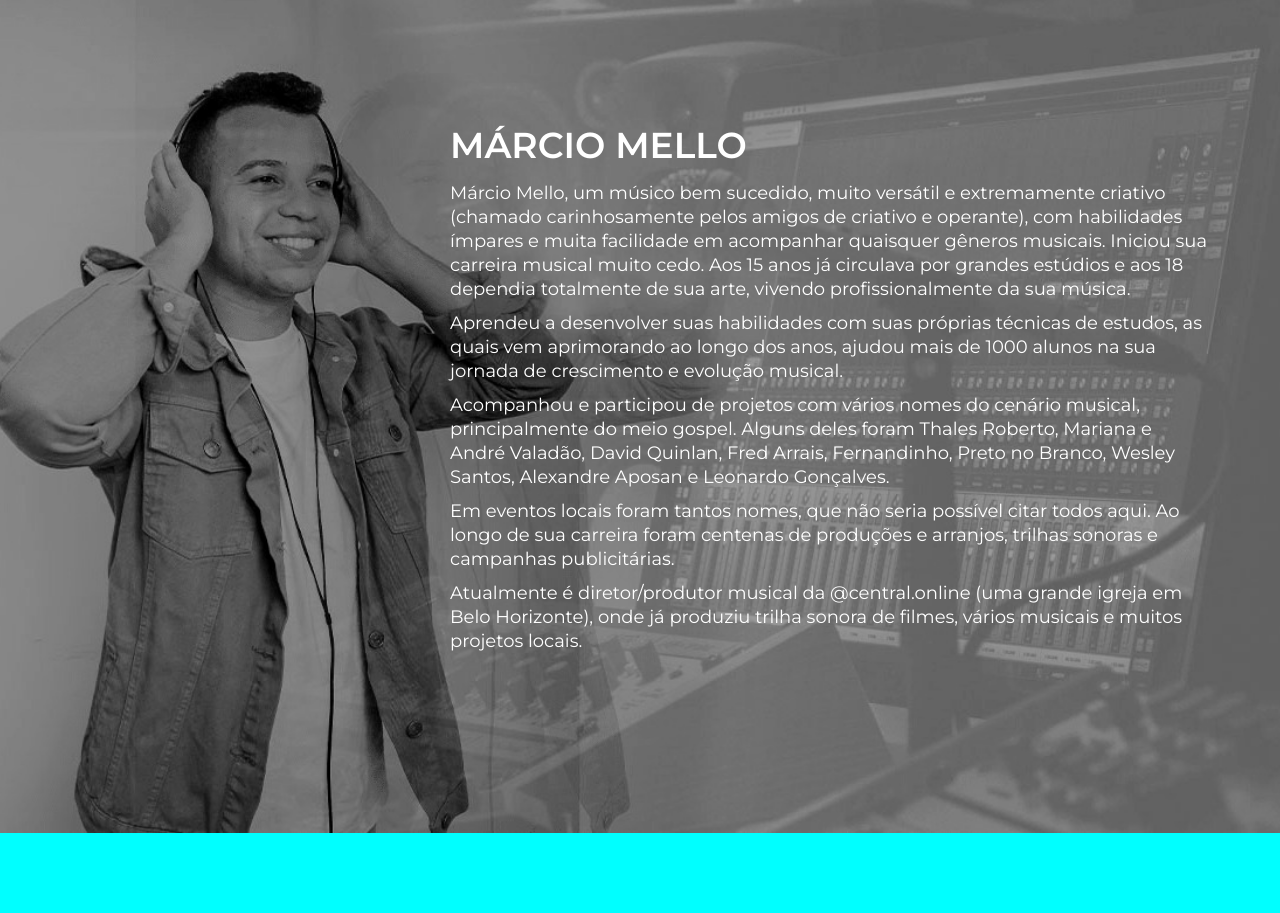
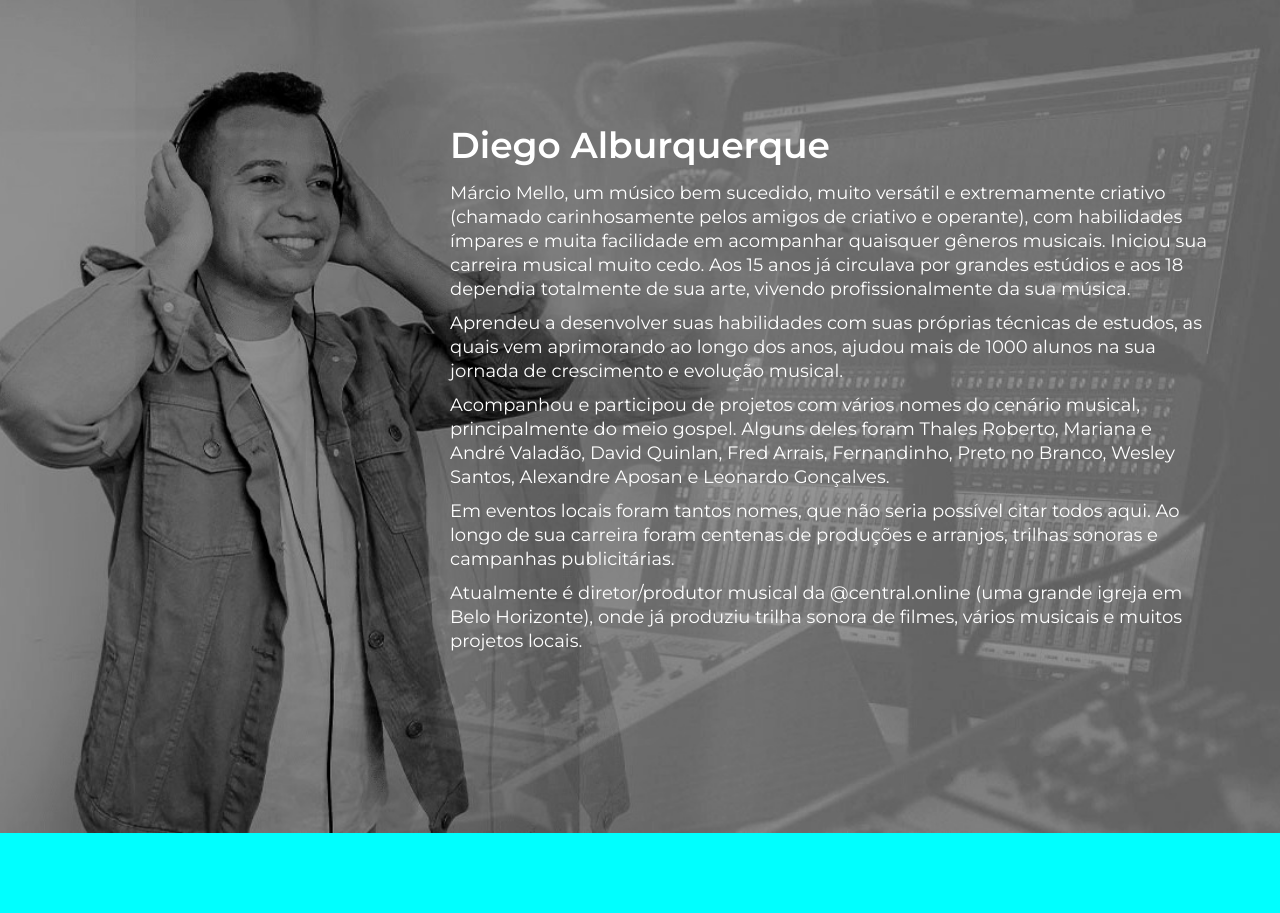
Before and after one commit to danrleyney2210/landing-page-01, a React (Create React App) app: page / in a window 1280 px wide. Shown: the part 5000-5913 px from the top of the page. Built offline with nearby package versions, Linux system fonts and the light colour scheme.

Commit message:
new changes

```diff
--- a/src/components/Footer/index.jsx
+++ b/src/components/Footer/index.jsx
@@ -1,7 +1,5 @@
 import React from 'react'
 import {ContainerStyled, WrapperStyled} from './styles'
-
-
 
 export const Footer = () => {
   return (
--- a/src/components/Section07/index.jsx
+++ b/src/components/Section07/index.jsx
@@ -9,7 +9,7 @@ export const Section07 = () => {
       <WrapperStyled >
         <div className='div-fake'></div>
         <div className='div-text'>
-          <h1>MÁRCIO MELLO</h1>
+          <h1>Diego Alburquerque</h1>
           <p>Márcio Mello, um músico bem sucedido, muito versátil e extremamente criativo (chamado carinhosamente pelos amigos de criativo e operante), com habilidades ímpares e muita facilidade em acompanhar quaisquer gêneros musicais. Iniciou sua carreira musical muito cedo. Aos 15 anos já circulava por grandes estúdios e aos 18 dependia totalmente de sua arte, vivendo profissionalmente da sua música.</p>
           <p>  Aprendeu a desenvolver suas habilidades com suas próprias técnicas de estudos, as quais vem aprimorando ao longo dos anos, ajudou mais de 1000 alunos na sua jornada de crescimento e evolução musical.</p>
           <p>Acompanhou e participou de projetos com vários nomes do cenário musical, principalmente do meio gospel. Alguns deles foram Thales Roberto, Mariana e André Valadão, David Quinlan, Fred Arrais, Fernandinho, Preto no Branco, Wesley Santos, Alexandre Aposan e Leonardo Gonçalves.</p>
```
Also changed, not shown: src/components/Section07/styles/index.jsx (+4 -7 lines).
